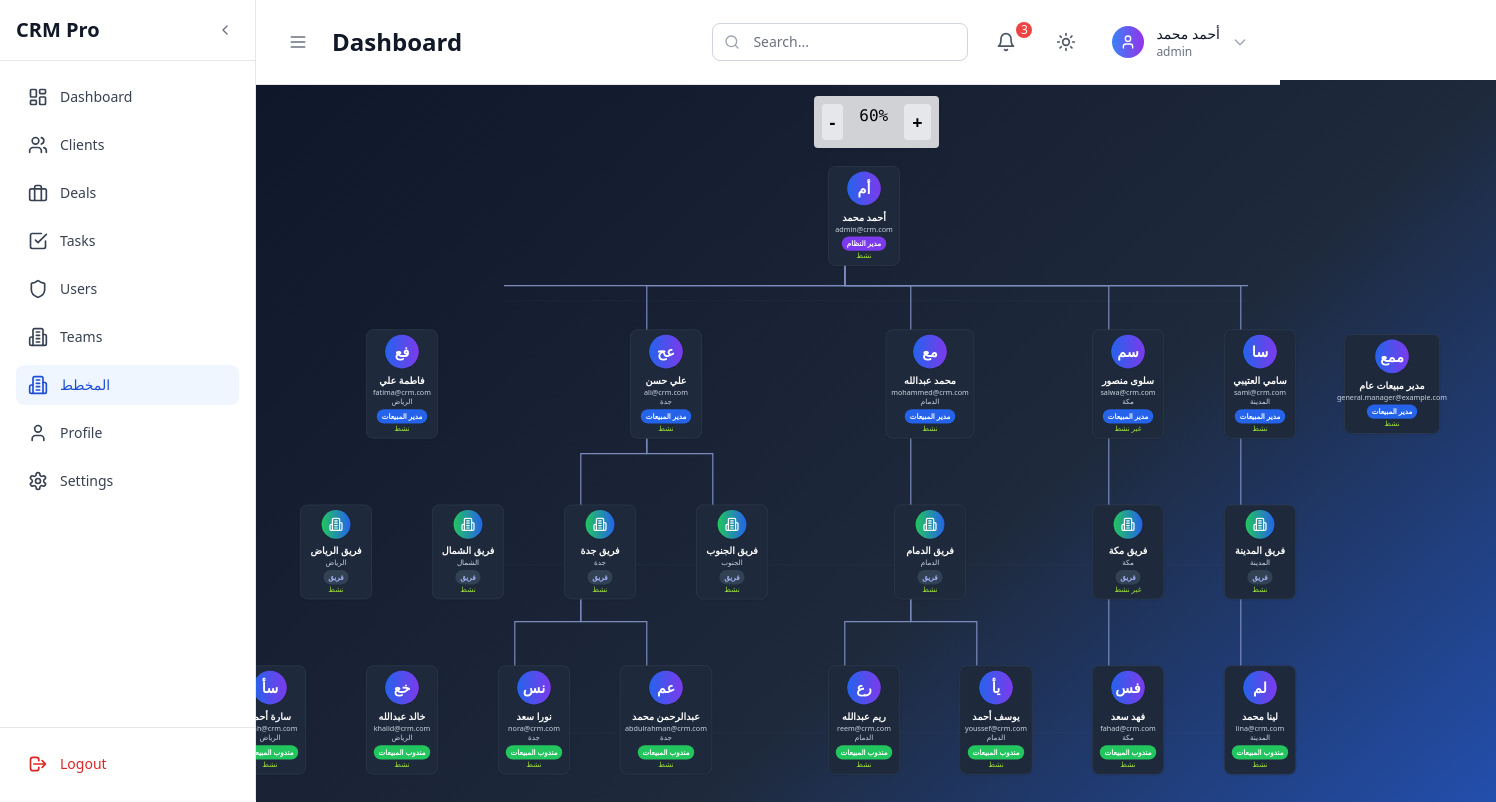
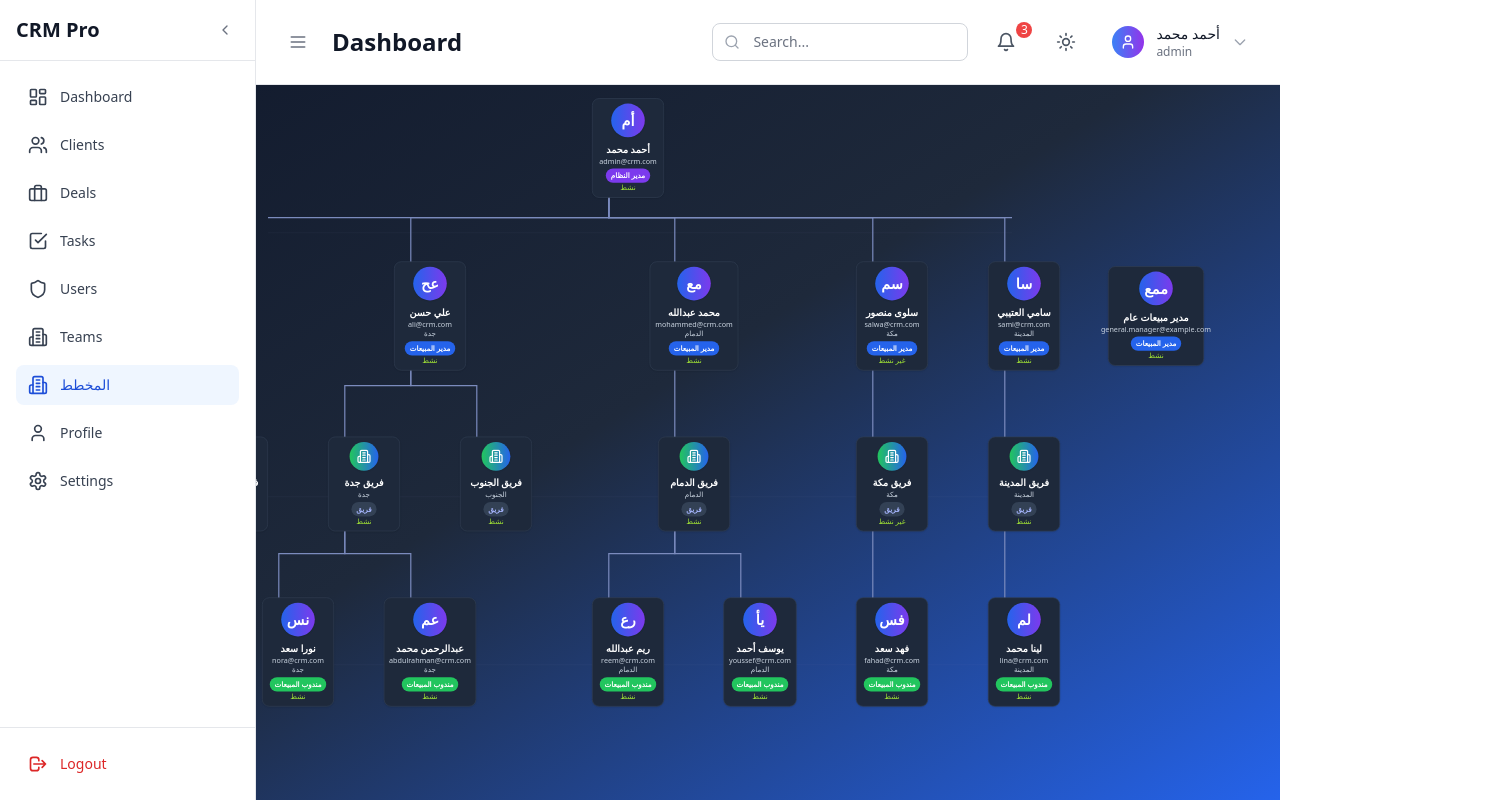
Before and after one commit to isamch/IC-CRM-Pro, a React (Vite) app: page /organization-chart in a window 1280 px wide. Shown: the top 802 px of the page, 1496 px wide, since content can reach past the window. Built offline with nearby package versions, Linux system fonts and the light colour scheme; sample sign-in values are in the browser's storage.

Commit message:
perfect plan

```diff
--- a/src/pages/OrganizationChart.tsx
+++ b/src/pages/OrganizationChart.tsx
@@ -296,9 +296,9 @@ export const OrganizationChart: React.FC = () => {
 
   // تحسين مظهر الخلفية والبطاقات
   return (
-    <div className="relative min-h-screen w-full bg-gradient-to-br from-[#0f172a] via-[#1e293b] to-[#2563eb] flex flex-col">
-      {/* أزرار التحكم في التكبير/التصغير */}
-      <div className="z-50 flex gap-2 bg-white/80 rounded shadow p-2 mt-4 mb-2 mx-auto">
+    <div className="fixed inset-0 w-screen h-screen flex items-center justify-center bg-gradient-to-br from-[#0f172a] via-[#1e293b] to-[#2563eb] overflow-hidden">
+      {/* أزرار التحكم في التكبير/التصغير مثبتة في الزاوية */}
+      <div className="absolute top-6 right-6 z-50 flex gap-2 bg-white/80 rounded shadow p-2">
         <button
           className="px-2 py-1 rounded bg-gray-200 hover:bg-gray-300 text-lg font-bold"
           onClick={() => setScale(s => Math.max(0.3, s - 0.1))}
@@ -311,14 +311,9 @@ export const OrganizationChart: React.FC = () => {
         >+
         </button>
       </div>
-      {/* مساحة العمل */}
+      {/* مساحة العمل الثابتة بدون أي scroll */}
       <div
-        className="flex-1 flex items-center justify-center select-none"
-        style={{
-          width: '100%',
-          height: '100vh',
-          overflow: 'hidden',
-        }}
+        className="absolute inset-0 w-full h-full overflow-hidden select-none"
         onMouseDown={handleMouseDown}
         onMouseMove={handleMouseMove}
         onMouseUp={handleMouseUp}
@@ -326,12 +321,13 @@ export const OrganizationChart: React.FC = () => {
       >
         <div
           style={{
+            position: 'absolute',
+            left: '50%',
+            top: '50%',
+            transform: `translate(-50%, -50%) translate(${pan.x}px, ${pan.y}px) scale(${scale})`,
+            transition: dragging ? 'none' : 'transform 0.2s',
             width: chartWidth,
             height: chartHeight,
-            transform: `translate(${pan.x}px, ${pan.y}px) scale(${scale})`,
-            transformOrigin: 'top center',
-            transition: dragging ? 'none' : 'transform 0.2s',
-            position: 'relative',
             background: 'none',
           }}
         >
```
